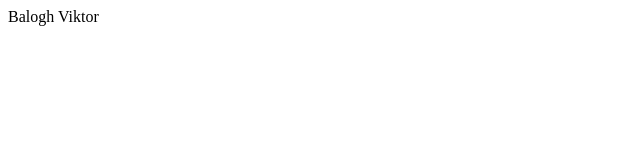
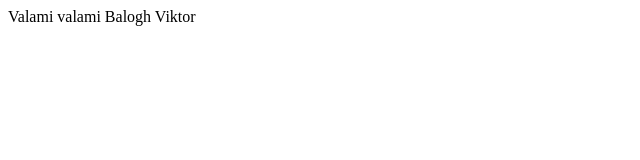
Before and after one commit to Jegesmaci583/git-csoport, a plain HTML site: page index.html in a window 1280 px wide. Shown: the whole page, without its empty margins (0-640 px from the left). Drawn offline with Linux system fonts and the light colour scheme.

Commit message:
index valami

```diff
--- a/index.html
+++ b/index.html
@@ -7,6 +7,7 @@
     <title>Document</title>
 </head>
 <body>
+    Valami valami
    Balogh Viktor
 </body>
 </html>
```
